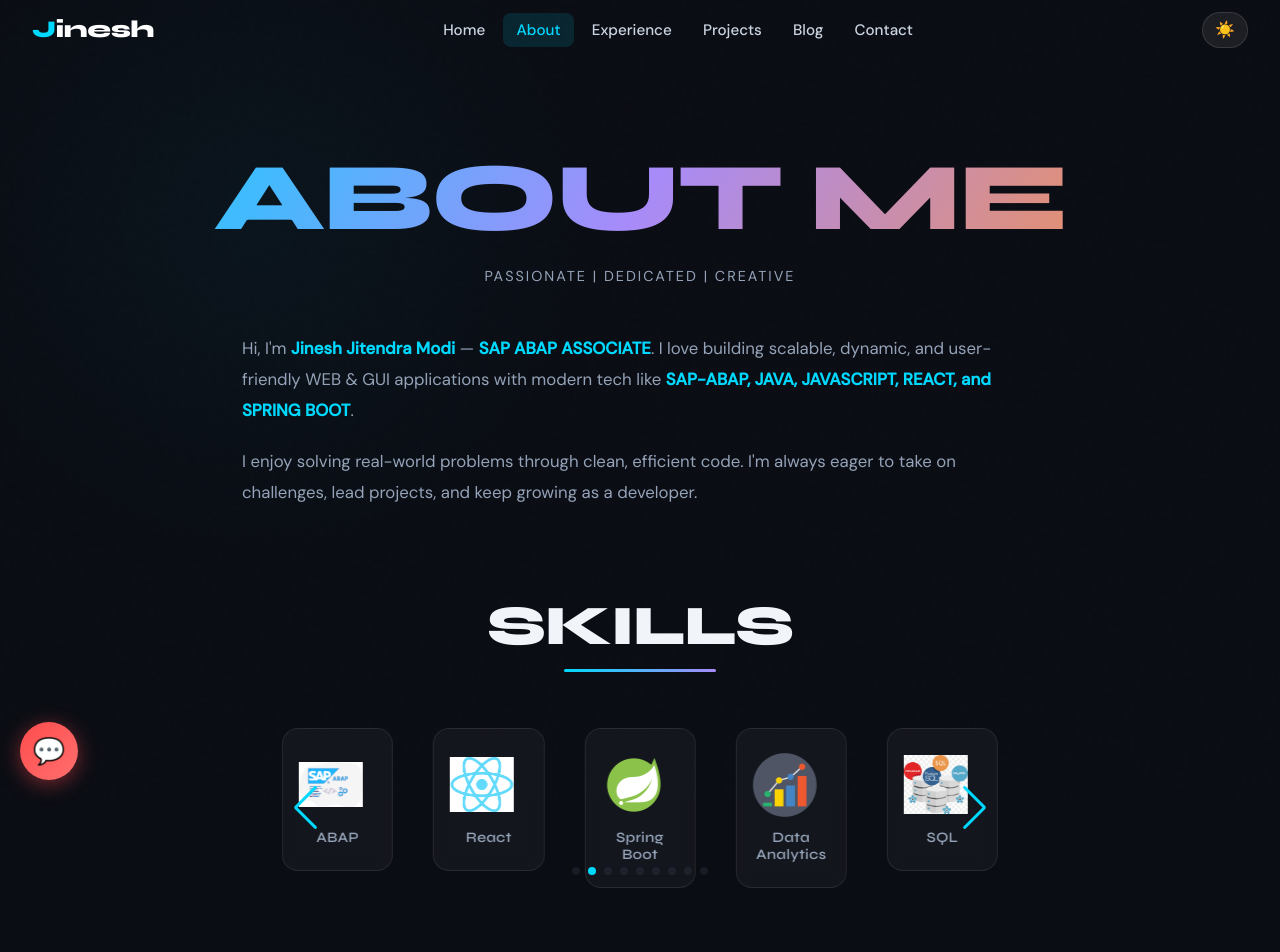
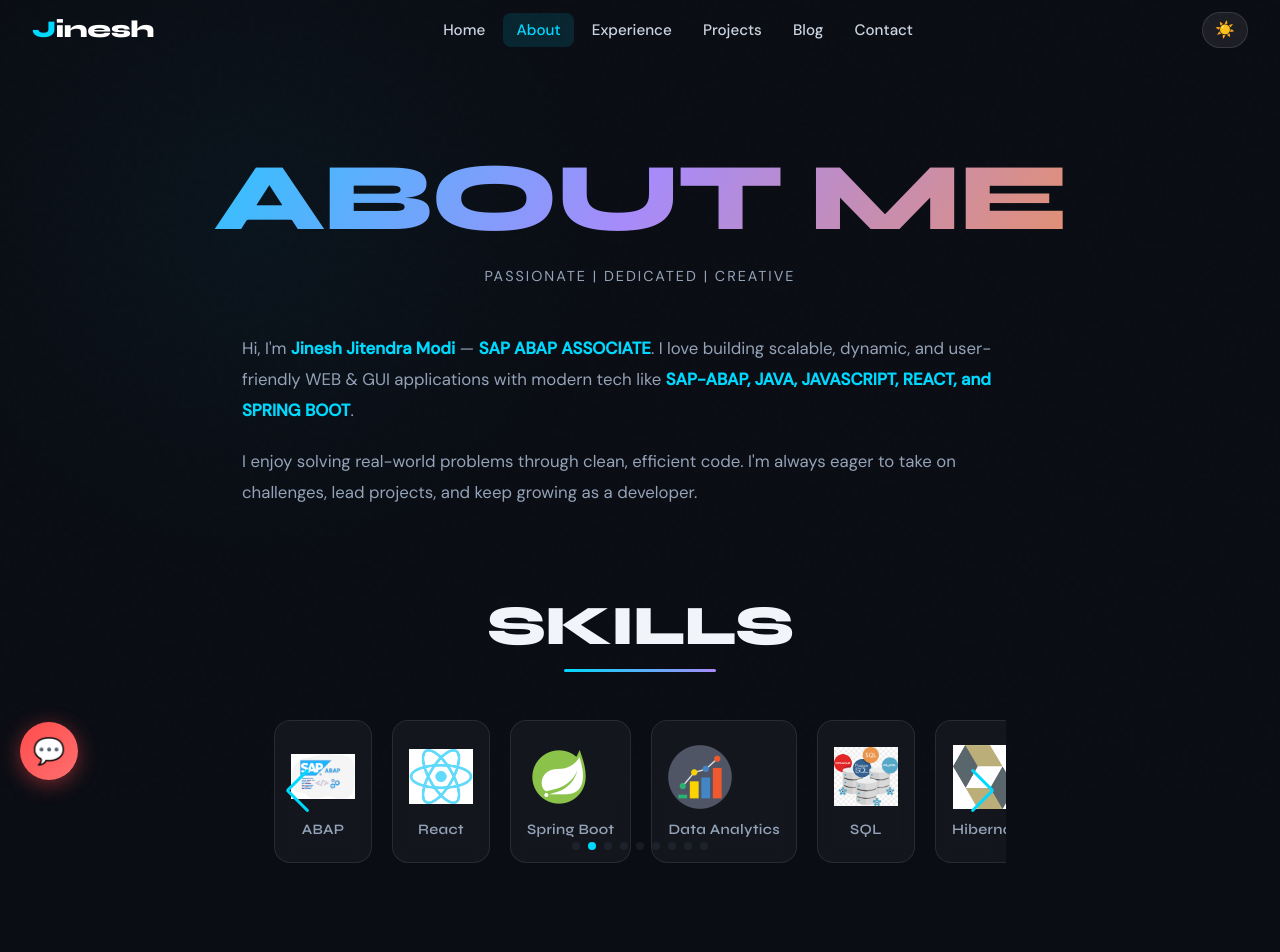
Before and after one commit to mjinesh940/MERA_PORTFOLIO, a React (Create React App) app: page /MERA_PORTFOLIO/about in a window 1280 px wide. Shown: the top 952 px of the page. Built offline with nearby package versions, Linux system fonts and the light colour scheme.

Commit message:
Update Skills component

```diff
--- a/src/components/Skills.css
+++ b/src/components/Skills.css
@@ -30,7 +30,7 @@
 .skills-swiper-container {
   max-width: 1100px;
   margin: 0 auto;
-  padding: 0.5rem 0.5rem 3rem;
+  padding: 0 0 3rem;
 }
 
 .skill {
@@ -79,6 +79,10 @@
   background: var(--cyan) !important;
 }
 
+.swiper-slide {
+  width: auto !important;
+}
+
 @media (max-width: 768px) {
   .skill img {
     width: 52px;
--- a/src/components/Skills.js
+++ b/src/components/Skills.js
@@ -1,5 +1,6 @@
 import { Swiper, SwiperSlide } from 'swiper/react';
 import { Navigation, Pagination, Autoplay } from 'swiper/modules';
+
 import 'swiper/css';
 import 'swiper/css/navigation';
 import 'swiper/css/pagination';
@@ -32,25 +33,29 @@ const Skills = () => {
   return (
     <section className="skills-section">
       <h2 className="skills-title">Skills</h2>
+
       <div className="skills-swiper-container">
         <Swiper
           modules={[Navigation, Pagination, Autoplay]}
-          spaceBetween={30}
+          spaceBetween={20}
+          slidesPerView="auto"
+          centeredSlides={false}
+          loop={true}
           navigation
           pagination={{ clickable: true }}
-          loop={true}
-          autoplay={{ delay: 1000, disableOnInteraction: false }}
-          slidesPerView={1}
-          breakpoints={{
-            640: { slidesPerView: 3, spaceBetween: 20 },
-            768: { slidesPerView: 4, spaceBetween: 30 },
-            1024: { slidesPerView:5, spaceBetween: 40 },
+          autoplay={{
+            delay: 1500,
+            disableOnInteraction: false,
           }}
         >
           {skills.map((skill, index) => (
             <SwiperSlide key={index}>
               <div className="skill">
-                <img src={skill.img} alt={skill.name} className="skill-icon" />
+                <img
+                  src={skill.img}
+                  alt={skill.name}
+                  className="skill-icon"
+                />
                 <div className="skill-name">{skill.name}</div>
               </div>
             </SwiperSlide>
```
